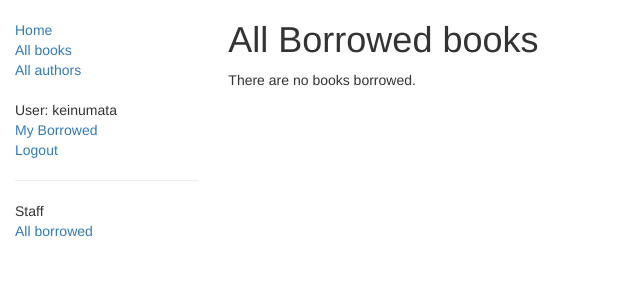
After one commit to keinuma/django-starter, a Django app: page /catalog/loanedbooks/ in a window 1280 px wide. The commit adds this page. Shown: the top 300 px of the page, without its empty margins (0-640 px from the left). Run offline with Django 3.2, Linux system fonts and the light colour scheme; a user stored in the database is signed in; data that the repository does not hold is empty; some libraries are stand-ins or nearby versions.

Commit message:
全貸し出しリストを権限付で追加

```diff
--- a/locallibrary/catalog/models.py
+++ b/locallibrary/catalog/models.py
@@ -101,6 +101,7 @@ class BookInstance(models.Model):
 
     class Meta:
         ordering = ['due_back']
+        permissions = (("can_mark_returned", "Set book as returned"),)
 
     def __str__(self):
         """
--- a/locallibrary/catalog/templates/catalog/base_generic.html
+++ b/locallibrary/catalog/templates/catalog/base_generic.html
@@ -23,6 +23,7 @@
           <li><a href="{% url 'books' %}">All books</a></li>
           <li><a href="{% url 'author' %}">All authors</a></li>
           {% if user.is_authenticated %}
+            <br />
             <li>User: {{ user.get_username }}</li>
             <li><a href="{% url 'my-borrowed' %}">My Borrowed</a></li>
             <li><a href="{% url 'logout' %}?next={{ request.path }}">Logout</a></li>
@@ -30,7 +31,16 @@
             <li><a href="{% url 'login' %}?next={{ request.path }}">Login</a></li>
           {% endif %}
         </ul>
+          {% if user.is_staff %}
+            <hr />
+        <ul class="sidebar-nav">
+            <li>Staff</li>
+            {% if perms.catalog.can_mark_returned %}
+            <li><a href="{% url 'all-borrowed' %}">All borrowed</a></li>
+            {% endif %}
+          {% endif %}
         {% endblock %}
+        </ul>
       </div>
         <div class="col-sm-10">
           {% block content %}{% endblock %}
--- /dev/null
+++ b/locallibrary/catalog/templates/catalog/bookinstance_list_borrowed_all_user.html
@@ -0,0 +1,19 @@
+{% extends "catalog/base_generic.html" %}
+
+{% block content %}
+<h1>All Borrowed books</h1>
+
+{% if bookinstance_list %}
+<ul>
+
+    {% for bookinst in bookinstance_list %}
+    <li class="{% if bookinst.is_overdue %}text-danger{% endif %}">
+        <a href="{% url 'book-detail' bookinst.book.pk %}">{{bookinst.book.title}}</a> ({{ bookinst.due_back }}) - {{ bookinst.borrower }}
+    </li>
+    {% endfor %}
+</ul>
+
+{% else %}
+<p>There are no books borrowed.</p>
+{% endif %}
+{% endblock %}
--- a/locallibrary/catalog/urls.py
+++ b/locallibrary/catalog/urls.py
@@ -15,4 +15,6 @@ urlpatterns = [
     path('author/<int:pk>', views.AuthorDetailView.as_view(), name='author-detail'),
 
     path('mybooks/', views.LoanedBooksByUserListView.as_view(), name='my-borrowed'),
+
+    path('loanedbooks/', views.LoanedAllBooksListView.as_view(), name='all-borrowed'),
 ]
--- a/locallibrary/catalog/views.py
+++ b/locallibrary/catalog/views.py
@@ -1,6 +1,6 @@
 from django.shortcuts import render
 from django.views import generic
-from django.contrib.auth.mixins import LoginRequiredMixin
+from django.contrib.auth.mixins import LoginRequiredMixin, PermissionRequiredMixin
 
 from .models import Book, BookInstance, Author, Genre, Language
 
@@ -70,3 +70,16 @@ class LoanedBooksByUserListView(LoginRequiredMixin, generic.ListView):
 
     def get_queryset(self):
         return BookInstance.objects.filter(borrower=self.request.user).filter(status__exact='o').order_by('due_back')
+
+
+class LoanedAllBooksListView(PermissionRequiredMixin ,generic.ListView):
+    """
+    Generic class based view listing books on loan to all user.
+    """
+    permission_required = 'catalog.can_mark_returned'
+    model = BookInstance
+    template_name = 'catalog/bookinstance_list_borrowed_all_user.html'
+    paginate_by = 10
+
+    def get_queryset(self):
+        return BookInstance.objects.filter(status__exact='o').order_by('due_back')
```
